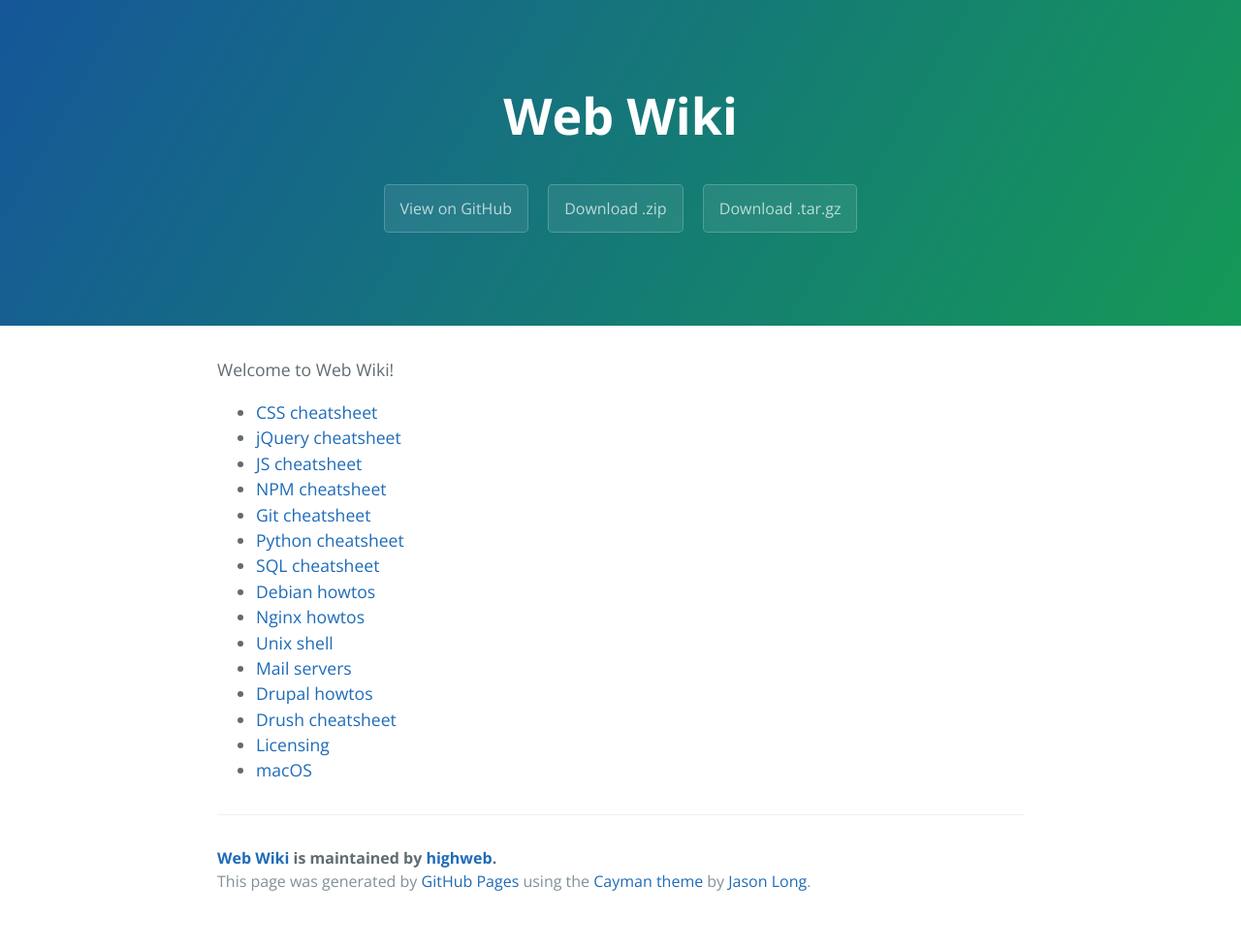
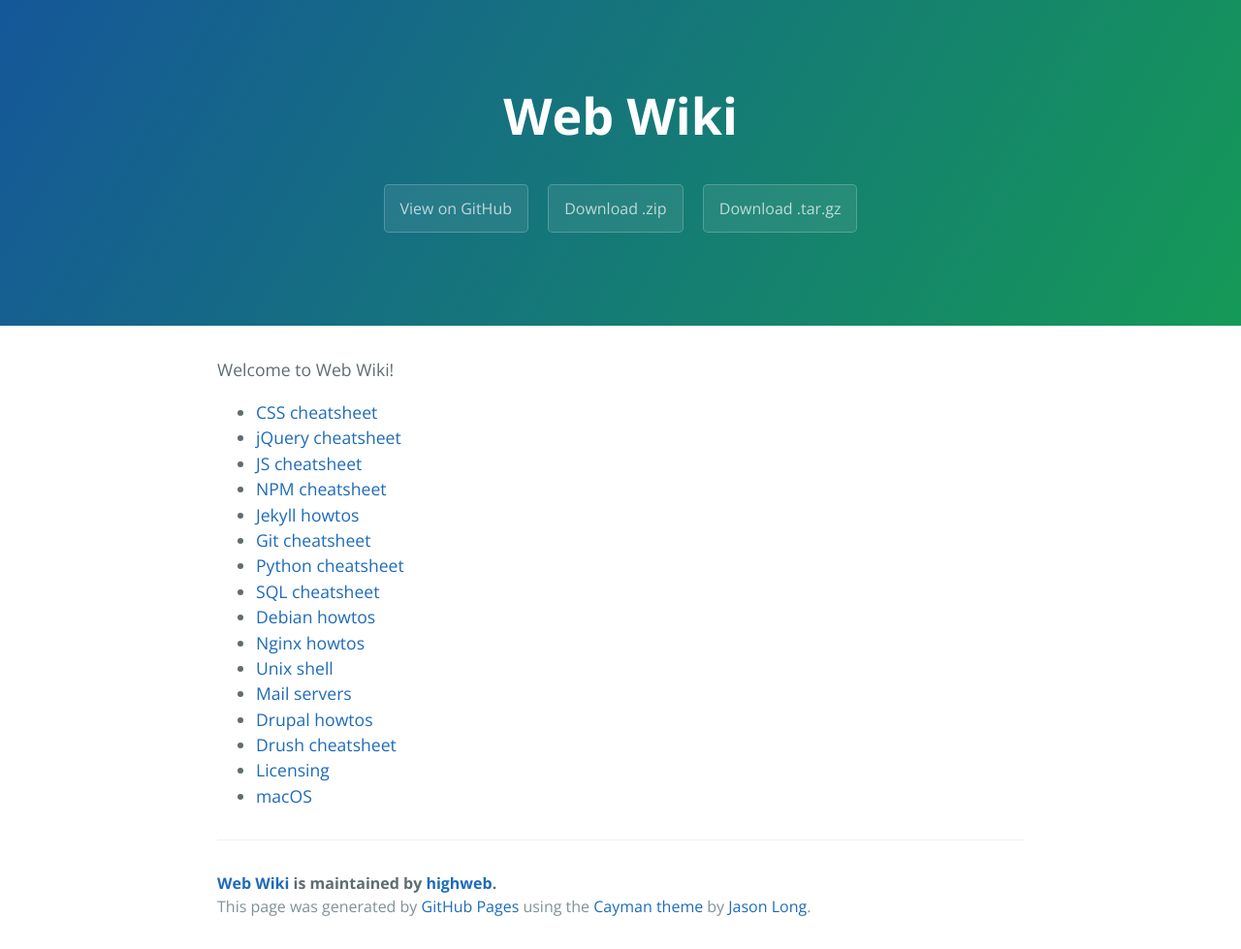
Before and after one commit to highweb/web-wiki, a Jekyll site: the page built from index.md, in a window 1280 px wide. Shown: the whole page at 97% size. Built offline with Jekyll 4.4.1, drawn with Linux system fonts in a browser that asks for light colours; before the commit the page ends 953 px from its top, so only the background shows below that.

Commit message:
Update index.md

```diff
--- a/index.md
+++ b/index.md
@@ -9,6 +9,7 @@ Welcome to Web Wiki!
 * [jQuery cheatsheet](/jquery)
 * [JS cheatsheet](/js)
 * [NPM cheatsheet](/npm)
+* [Jekyll howtos](/jekyll)
 * [Git cheatsheet](/git)
 * [Python cheatsheet](/python)
 * [SQL cheatsheet](/sql)
```
